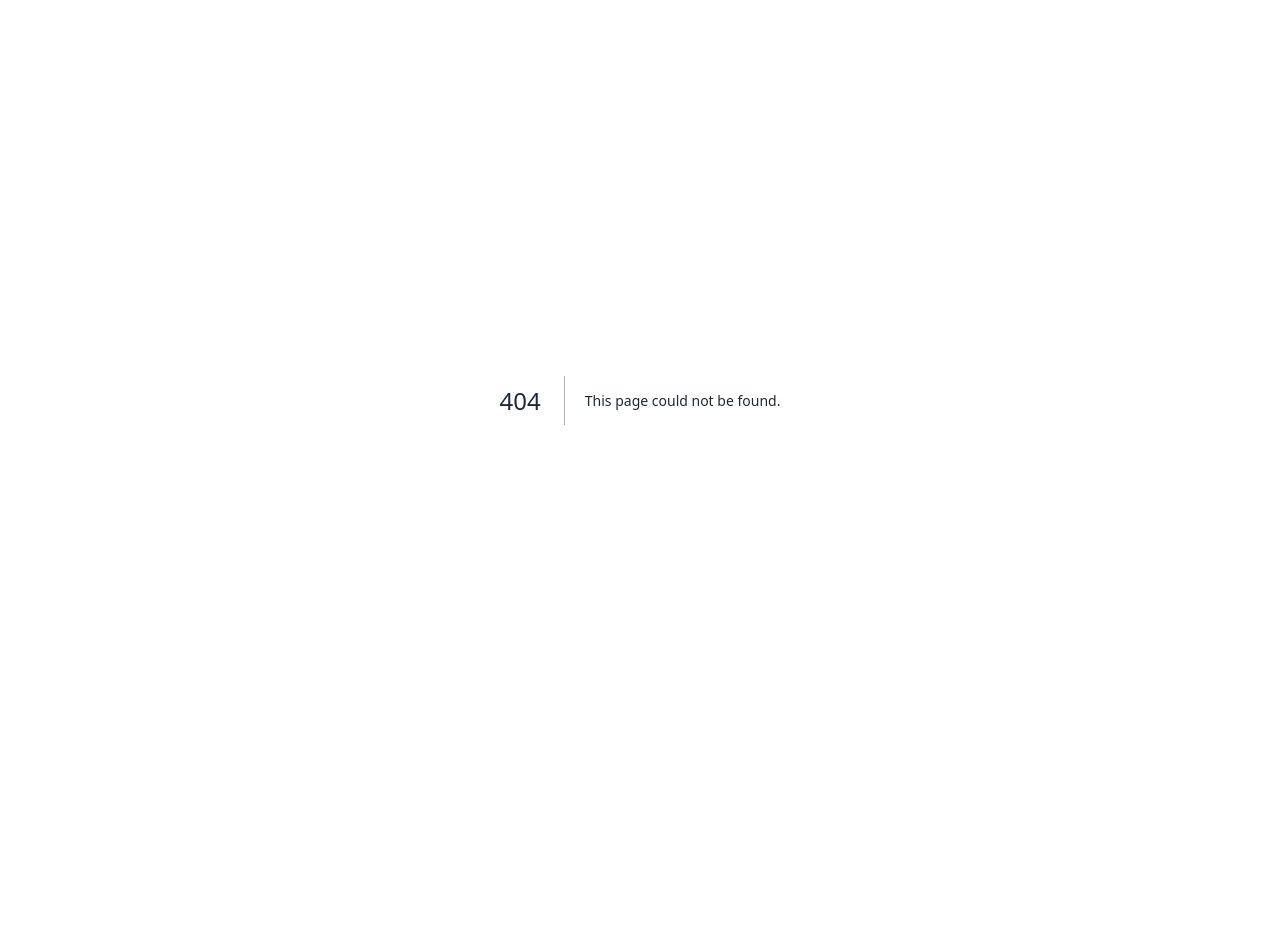
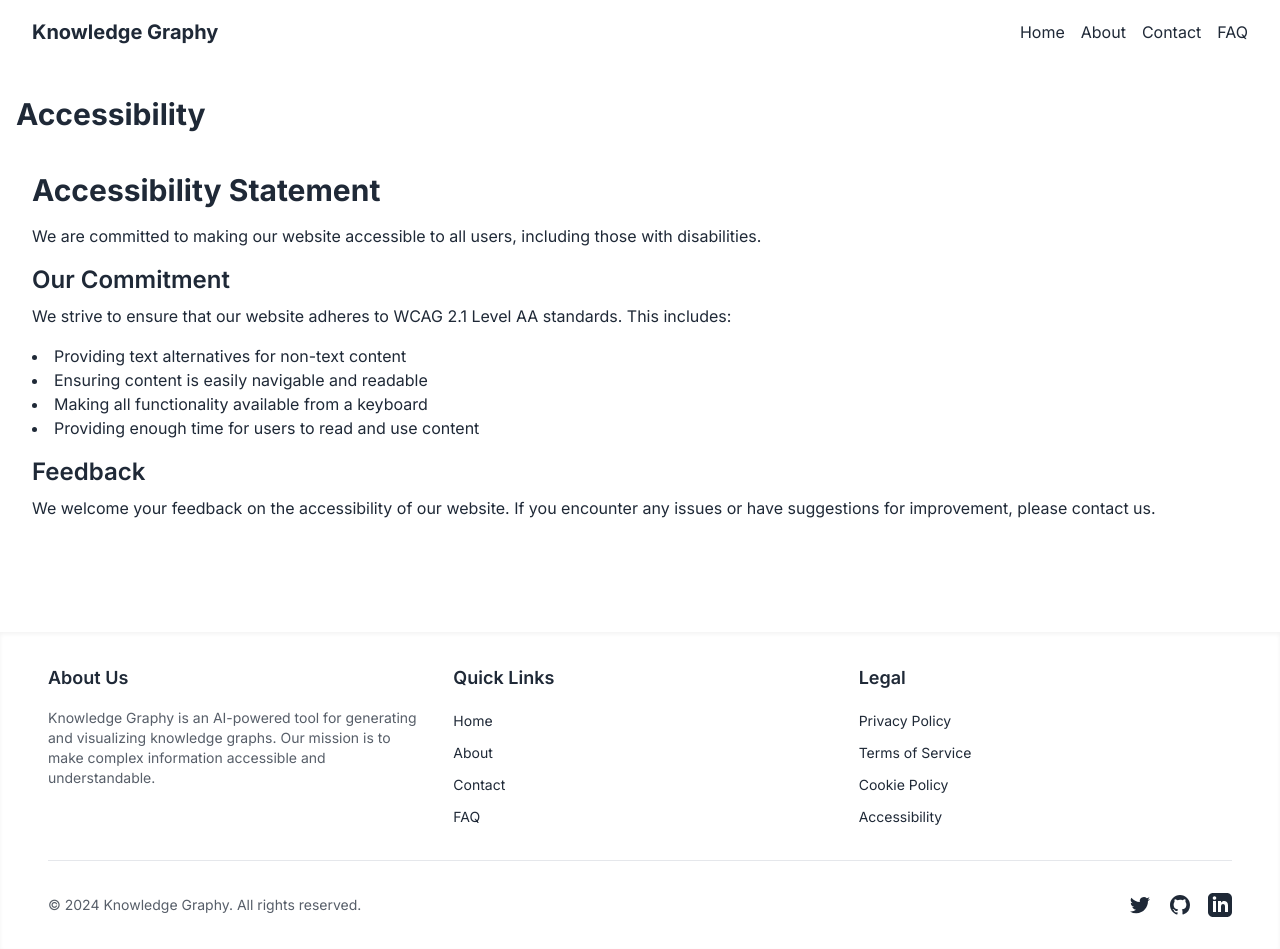
Before and after one commit to othmane-zizi-pro/knowledge-graph-app, a Next.js app: page /accessibility in a window 1280 px wide. Before the commit this address had no page. Before the commit the page ends 800 px from the top, so only its background shows below. Built offline with nearby package versions, Linux system fonts and the light colour scheme.

Commit message:
Add files via upload

```diff
--- /dev/null
+++ b/src/app/accessibility/page.tsx
@@ -0,0 +1,13 @@
+import React from 'react';
+import Accessibility from '../components/Accessibility';
+
+const AccessibilityPage: React.FC = () => {
+  return (
+    <div className="container mx-auto px-4 py-8">
+      <h1 className="text-3xl font-bold mb-6">Accessibility</h1>
+      <Accessibility />
+    </div>
+  );
+};
+
+export default AccessibilityPage;
--- /dev/null
+++ b/src/app/components/Accessibility.tsx
@@ -0,0 +1,22 @@
+import React from 'react';
+
+const Accessibility = () => {
+  return (
+    <div className="container mx-auto p-4">
+      <h1 className="text-3xl font-bold mb-4">Accessibility Statement</h1>
+      <p className="mb-4">We are committed to making our website accessible to all users, including those with disabilities.</p>
+      <h2 className="text-2xl font-semibold mb-2">Our Commitment</h2>
+      <p className="mb-4">We strive to ensure that our website adheres to WCAG 2.1 Level AA standards. This includes:</p>
+      <ul className="list-disc list-inside mb-4">
+        <li>Providing text alternatives for non-text content</li>
+        <li>Ensuring content is easily navigable and readable</li>
+        <li>Making all functionality available from a keyboard</li>
+        <li>Providing enough time for users to read and use content</li>
+      </ul>
+      <h2 className="text-2xl font-semibold mb-2">Feedback</h2>
+      <p className="mb-4">We welcome your feedback on the accessibility of our website. If you encounter any issues or have suggestions for improvement, please contact us.</p>
+    </div>
+  );
+};
+
+export default Accessibility;
--- /dev/null
+++ b/src/app/components/CookiePolicy.tsx
@@ -0,0 +1,23 @@
+import React from 'react';
+
+const CookiePolicy = () => {
+  return (
+    <div className="container mx-auto p-4">
+      <h1 className="text-3xl font-bold mb-4">Cookie Policy</h1>
+      <p className="mb-4">This policy explains how we use cookies and similar technologies on our website.</p>
+      <h2 className="text-2xl font-semibold mb-2">What are cookies?</h2>
+      <p className="mb-4">Cookies are small text files that are placed on your device when you visit our website. They allow us to remember your preferences and improve your browsing experience.</p>
+      <h2 className="text-2xl font-semibold mb-2">How we use cookies</h2>
+      <p className="mb-4">We use cookies for various purposes, including:</p>
+      <ul className="list-disc list-inside mb-4">
+        <li>Essential cookies: These are necessary for the website to function properly.</li>
+        <li>Analytics cookies: These help us understand how visitors interact with our website.</li>
+        <li>Advertising cookies: These are used to deliver relevant ads to you.</li>
+      </ul>
+      <h2 className="text-2xl font-semibold mb-2">Managing cookies</h2>
+      <p className="mb-4">You can control and/or delete cookies as you wish. You can delete all cookies that are already on your computer and you can set most browsers to prevent them from being placed.</p>
+    </div>
+  );
+};
+
+export default CookiePolicy;
--- a/src/app/components/Footer.tsx
+++ b/src/app/components/Footer.tsx
@@ -1,3 +1,5 @@
+'use client';
+
 import React from 'react';
 import Link from 'next/link';
 
@@ -5,12 +7,12 @@ const Footer: React.FC = () => {
   const currentYear = new Date().getFullYear();
 
   return (
-    <footer className="bg-gray-100 dark:bg-gray-900 mt-12 py-8 px-4">
-      <div className="max-w-6xl mx-auto">
+    <footer className="bg-background-light dark:bg-background-dark text-foreground-light dark:text-foreground-dark mt-12 py-8 px-4 shadow-inner">
+      <div className="max-w-7xl mx-auto sm:px-6 lg:px-8">
         <div className="grid grid-cols-1 md:grid-cols-3 gap-8">
           <div>
             <h3 className="text-lg font-semibold mb-4">About Us</h3>
-            <p className="text-sm text-gray-600 dark:text-gray-400">
+            <p className="text-sm opacity-75">
               Knowledge Graphy is an AI-powered tool for generating and visualizing knowledge graphs. Our mission is to make complex information accessible and understandable.
             </p>
           </div>
@@ -18,22 +20,22 @@ const Footer: React.FC = () => {
             <h3 className="text-lg font-semibold mb-4">Quick Links</h3>
             <ul className="space-y-2">
               <li>
-                <Link href="/" className="text-sm text-blue-600 dark:text-blue-400 hover:underline">
+                <Link href="/" className="text-sm hover:text-blue-500 transition-colors">
                   Home
                 </Link>
               </li>
               <li>
-                <Link href="/about" className="text-sm text-blue-600 dark:text-blue-400 hover:underline">
+                <Link href="/about" className="text-sm hover:text-blue-500 transition-colors">
                   About
                 </Link>
               </li>
               <li>
-                <Link href="/contact" className="text-sm text-blue-600 dark:text-blue-400 hover:underline">
+                <Link href="/contact" className="text-sm hover:text-blue-500 transition-colors">
                   Contact
                 </Link>
               </li>
               <li>
-                <Link href="/faq" className="text-sm text-blue-600 dark:text-blue-400 hover:underline">
+                <Link href="/faq" className="text-sm hover:text-blue-500 transition-colors">
                   FAQ
                 </Link>
               </li>
@@ -43,22 +45,22 @@ const Footer: React.FC = () => {
             <h3 className="text-lg font-semibold mb-4">Legal</h3>
             <ul className="space-y-2">
               <li>
-                <Link href="/privacy-policy" className="text-sm text-blue-600 dark:text-blue-400 hover:underline">
+                <Link href="/privacy-policy" className="text-sm hover:text-blue-500 transition-colors">
                   Privacy Policy
                 </Link>
               </li>
               <li>
-                <Link href="/terms-of-service" className="text-sm text-blue-600 dark:text-blue-400 hover:underline">
+                <Link href="/terms-of-service" className="text-sm hover:text-blue-500 transition-colors">
                   Terms of Service
                 </Link>
               </li>
               <li>
-                <Link href="/cookie-policy" className="text-sm text-blue-600 dark:text-blue-400 hover:underline">
+                <Link href="/cookie-policy" className="text-sm hover:text-blue-500 transition-colors">
                   Cookie Policy
                 </Link>
               </li>
               <li>
-                <Link href="/accessibility" className="text-sm text-blue-600 dark:text-blue-400 hover:underline">
+                <Link href="/accessibility" className="text-sm hover:text-blue-500 transition-colors">
                   Accessibility
                 </Link>
               </li>
@@ -67,23 +69,23 @@ const Footer: React.FC = () => {
         </div>
         <div className="mt-8 pt-8 border-t border-gray-200 dark:border-gray-700">
           <div className="flex flex-col md:flex-row justify-between items-center">
-            <p className="text-sm text-gray-600 dark:text-gray-400">
+            <p className="text-sm opacity-75">
               © {currentYear} Knowledge Graphy. All rights reserved.
             </p>
             <div className="flex space-x-4 mt-4 md:mt-0">
-              <a href="https://twitter.com/knowledgegraphy" target="_blank" rel="noopener noreferrer" className="text-blue-600 dark:text-blue-400 hover:text-blue-800 dark:hover:text-blue-200">
+              <a href="https://twitter.com/knowledgegraphy" target="_blank" rel="noopener noreferrer" className="text-foreground-light dark:text-foreground-dark hover:text-blue-500 transition-colors">
                 <span className="sr-only">Twitter</span>
                 <svg className="h-6 w-6" fill="currentColor" viewBox="0 0 24 24" aria-hidden="true">
                   <path d="M8.29 20.251c7.547 0 11.675-6.253 11.675-11.675 0-.178 0-.355-.012-.53A8.348 8.348 0 0022 5.92a8.19 8.19 0 01-2.357.646 4.118 4.118 0 001.804-2.27 8.224 8.224 0 01-2.605.996 4.107 4.107 0 00-6.993 3.743 11.65 11.65 0 01-8.457-4.287 4.106 4.106 0 001.27 5.477A4.072 4.072 0 012.8 9.713v.052a4.105 4.105 0 003.292 4.022 4.095 4.095 0 01-1.853.07 4.108 4.108 0 003.834 2.85A8.233 8.233 0 012 18.407a11.616 11.616 0 006.29 1.84" />
                 </svg>
               </a>
-              <a href="https://github.com/knowledgegraphy" target="_blank" rel="noopener noreferrer" className="text-gray-600 dark:text-gray-400 hover:text-gray-800 dark:hover:text-gray-200">
+              <a href="https://github.com/knowledgegraphy" target="_blank" rel="noopener noreferrer" className="text-foreground-light dark:text-foreground-dark hover:text-gray-500 transition-colors">
                 <span className="sr-only">GitHub</span>
                 <svg className="h-6 w-6" fill="currentColor" viewBox="0 0 24 24" aria-hidden="true">
                   <path fillRule="evenodd" d="M12 2C6.477 2 2 6.484 2 12.017c0 4.425 2.865 8.18 6.839 9.504.5.092.682-.217.682-.483 0-.237-.008-.868-.013-1.703-2.782.605-3.369-1.343-3.369-1.343-.454-1.158-1.11-1.466-1.11-1.466-.908-.62.069-.608.069-.608 1.003.07 1.531 1.032 1.531 1.032.892 1.53 2.341 1.088 2.91.832.092-.647.35-1.088.636-1.338-2.22-.253-4.555-1.113-4.555-4.951 0-1.093.39-1.988 1.029-2.688-.103-.253-.446-1.272.098-2.65 0 0 .84-.27 2.75 1.026A9.564 9.564 0 0112 6.844c.85.004 1.705.115 2.504.337 1.909-1.296 2.747-1.027 2.747-1.027.546 1.379.202 2.398.1 2.651.64.7 1.028 1.595 1.028 2.688 0 3.848-2.339 4.695-4.566 4.943.359.309.678.92.678 1.855 0 1.338-.012 2.419-.012 2.747 0 .268.18.58.688.482A10.019 10.019 0 0022 12.017C22 6.484 17.522 2 12 2z" clipRule="evenodd" />
                 </svg>
               </a>
-              <a href="https://www.linkedin.com/company/knowledgegraphy" target="_blank" rel="noopener noreferrer" className="text-blue-600 dark:text-blue-400 hover:text-blue-800 dark:hover:text-blue-200">
+              <a href="https://www.linkedin.com/company/knowledgegraphy" target="_blank" rel="noopener noreferrer" className="text-foreground-light dark:text-foreground-dark hover:text-blue-500 transition-colors">
                 <span className="sr-only">LinkedIn</span>
                 <svg className="h-6 w-6" fill="currentColor" viewBox="0 0 24 24" aria-hidden="true">
                   <path fillRule="evenodd" d="M19 0h-14c-2.761 0-5 2.239-5 5v14c0 2.761 2.239 5 5 5h14c2.762 0 5-2.239 5-5v-14c0-2.761-2.238-5-5-5zm-11 19h-3v-11h3v11zm-1.5-12.268c-.966 0-1.75-.79-1.75-1.764s.784-1.764 1.75-1.764 1.75.79 1.75 1.764-.783 1.764-1.75 1.764zm13.5 12.268h-3v-5.604c0-3.368-4-3.113-4 0v5.604h-3v-11h3v1.765c1.396-2.586 7-2.777 7 2.476v6.759z" clipRule="evenodd" />
--- a/src/app/components/NavBar.tsx
+++ b/src/app/components/NavBar.tsx
@@ -1,64 +1,46 @@
+'use client';
+
 import React, { useState, useEffect } from 'react';
 import Link from 'next/link';
 
 const NavBar: React.FC = () => {
-  const [darkMode, setDarkMode] = useState(false);
-  const [isMenuOpen, setIsMenuOpen] = useState(false);
+  const [isScrolled, setIsScrolled] = useState(false);
 
   useEffect(() => {
-    if (darkMode) {
-      document.documentElement.classList.add('dark');
-    } else {
-      document.documentElement.classList.remove('dark');
-    }
-  }, [darkMode]);
+    const handleScroll = () => {
+      setIsScrolled(window.scrollY > 0);
+    };
 
-  const toggleMenu = () => {
-    setIsMenuOpen(!isMenuOpen);
-  };
+    window.addEventListener('scroll', handleScroll);
+
+    return () => {
+      window.removeEventListener('scroll', handleScroll);
+    };
+  }, []);
 
   return (
-    <nav className="bg-white dark:bg-gray-900 fixed w-full z-20 top-0 left-0 border-b border-gray-200 dark:border-gray-600">
-      <div className="max-w-screen-xl flex flex-wrap items-center justify-between mx-auto p-4">
-        <Link href="/" className="flex items-center">
-          <span className="self-center text-2xl font-semibold whitespace-nowrap dark:text-white">Knowledge Graphy</span>
-        </Link>
-        <div className="flex md:order-2">
-          <button
-            onClick={() => setDarkMode(!darkMode)}
-            className="p-2 text-gray-500 rounded-lg hover:bg-gray-100 focus:outline-none focus:ring-2 focus:ring-gray-200 dark:text-gray-400 dark:hover:bg-gray-700 dark:focus:ring-gray-600 mr-2"
-            aria-label={darkMode ? "Switch to light mode" : "Switch to dark mode"}
-          >
-            {darkMode ? '☀️' : '🌙'}
-          </button>
-          <button
-            onClick={toggleMenu}
-            type="button"
-            className="inline-flex items-center p-2 w-10 h-10 justify-center text-sm text-gray-500 rounded-lg md:hidden hover:bg-gray-100 focus:outline-none focus:ring-2 focus:ring-gray-200 dark:text-gray-400 dark:hover:bg-gray-700 dark:focus:ring-gray-600"
-            aria-controls="navbar-sticky"
-            aria-expanded={isMenuOpen}
-          >
-            <span className="sr-only">Open main menu</span>
-            <svg className="w-5 h-5" aria-hidden="true" xmlns="http://www.w3.org/2000/svg" fill="none" viewBox="0 0 17 14">
-              <path stroke="currentColor" strokeLinecap="round" strokeLinejoin="round" strokeWidth="2" d="M1 1h15M1 7h15M1 13h15"/>
-            </svg>
-          </button>
-        </div>
-        <div className={`items-center justify-between w-full md:flex md:w-auto md:order-1 ${isMenuOpen ? '' : 'hidden'}`} id="navbar-sticky">
-          <ul className="flex flex-col p-4 md:p-0 mt-4 font-medium border border-gray-100 rounded-lg bg-gray-50 md:flex-row md:space-x-8 md:mt-0 md:border-0 md:bg-white dark:bg-gray-800 md:dark:bg-gray-900 dark:border-gray-700">
-            <li>
-              <Link href="/" className="block py-2 pl-3 pr-4 text-white bg-blue-700 rounded md:bg-transparent md:text-blue-700 md:p-0 md:dark:text-blue-500" aria-current="page">Home</Link>
-            </li>
-            <li>
-              <Link href="/about" className="block py-2 pl-3 pr-4 text-gray-900 rounded hover:bg-gray-100 md:hover:bg-transparent md:hover:text-blue-700 md:p-0 md:dark:hover:text-blue-500 dark:text-white dark:hover:bg-gray-700 dark:hover:text-white md:dark:hover:bg-transparent dark:border-gray-700">About</Link>
-            </li>
-            <li>
-              <Link href="/features" className="block py-2 pl-3 pr-4 text-gray-900 rounded hover:bg-gray-100 md:hover:bg-transparent md:hover:text-blue-700 md:p-0 md:dark:hover:text-blue-500 dark:text-white dark:hover:bg-gray-700 dark:hover:text-white md:dark:hover:bg-transparent dark:border-gray-700">Features</Link>
-            </li>
-            <li>
-              <Link href="/contact" className="block py-2 pl-3 pr-4 text-gray-900 rounded hover:bg-gray-100 md:hover:bg-transparent md:hover:text-blue-700 md:p-0 md:dark:hover:text-blue-500 dark:text-white dark:hover:bg-gray-700 dark:hover:text-white md:dark:hover:bg-transparent dark:border-gray-700">Contact</Link>
-            </li>
-          </ul>
+    <nav className={`fixed top-0 left-0 right-0 z-50 transition-all duration-300 ${
+      isScrolled ? 'bg-background-light dark:bg-background-dark shadow-md' : 'bg-transparent'
+    }`}>
+      <div className="max-w-7xl mx-auto px-4 sm:px-6 lg:px-8">
+        <div className="flex justify-between items-center h-16">
+          <Link href="/" className="text-xl font-bold text-foreground-light dark:text-foreground-dark">
+            Knowledge Graphy
+          </Link>
+          <div className="flex space-x-4">
+            <Link href="/" className="text-foreground-light dark:text-foreground-dark hover:text-blue-500 transition-colors">
+              Home
+            </Link>
+            <Link href="/about" className="text-foreground-light dark:text-foreground-dark hover:text-blue-500 transition-colors">
+              About
+            </Link>
+            <Link href="/contact" className="text-foreground-light dark:text-foreground-dark hover:text-blue-500 transition-colors">
+              Contact
+            </Link>
+            <Link href="/faq" className="text-foreground-light dark:text-foreground-dark hover:text-blue-500 transition-colors">
+              FAQ
+            </Link>
+          </div>
         </div>
       </div>
     </nav>
--- /dev/null
+++ b/src/app/components/PrivacyPolicy.tsx
@@ -0,0 +1,19 @@
+import React from 'react';
+
+const PrivacyPolicy = () => {
+  return (
+    <div className="container mx-auto p-4">
+      <h1 className="text-3xl font-bold mb-4">Privacy Policy</h1>
+      <p className="mb-4">This privacy policy outlines how we collect, use, and protect your personal information.</p>
+      <h2 className="text-2xl font-semibold mb-2">Information We Collect</h2>
+      <p className="mb-4">We collect information that you provide directly to us, such as when you create an account, make a purchase, or contact us for support.</p>
+      <h2 className="text-2xl font-semibold mb-2">How We Use Your Information</h2>
+      <p className="mb-4">We use the information we collect to provide, maintain, and improve our services, to process your transactions, and to communicate with you.</p>
+      <h2 className="text-2xl font-semibold mb-2">Data Security</h2>
+      <p className="mb-4">We implement appropriate technical and organizational measures to protect the security of your personal information.</p>
+      {/* Add more sections as needed */}
+    </div>
+  );
+};
+
+export default PrivacyPolicy;
--- /dev/null
+++ b/src/app/components/TermsOfService.tsx
@@ -0,0 +1,19 @@
+import React from 'react';
+
+const TermsOfService = () => {
+  return (
+    <div className="container mx-auto p-4">
+      <h1 className="text-3xl font-bold mb-4">Terms of Service</h1>
+      <p className="mb-4">By using our website, you agree to the following terms and conditions.</p>
+      <h2 className="text-2xl font-semibold mb-2">1. Acceptance of Terms</h2>
+      <p className="mb-4">By accessing and using this website, you accept and agree to be bound by the terms and provision of this agreement.</p>
+      <h2 className="text-2xl font-semibold mb-2">2. Use License</h2>
+      <p className="mb-4">Permission is granted to temporarily download one copy of the materials on our website for personal, non-commercial transitory viewing only.</p>
+      <h2 className="text-2xl font-semibold mb-2">3. Disclaimer</h2>
+      <p className="mb-4">The materials on our website are provided on an 'as is' basis. We make no warranties, expressed or implied, and hereby disclaim and negate all other warranties including, without limitation, implied warranties or conditions of merchantability, fitness for a particular purpose, or non-infringement of intellectual property or other violation of rights.</p>
+      {/* Add more sections as needed */}
+    </div>
+  );
+};
+
+export default TermsOfService;
--- /dev/null
+++ b/src/app/cookie-policy/page.tsx
@@ -0,0 +1,13 @@
+import React from 'react';
+import CookiePolicy from '../components/CookiePolicy';
+
+const CookiePolicyPage: React.FC = () => {
+  return (
+    <div className="container mx-auto px-4 py-8">
+      <h1 className="text-3xl font-bold mb-6">Cookie Policy</h1>
+      <CookiePolicy />
+    </div>
+  );
+};
+
+export default CookiePolicyPage;
--- a/src/app/layout.tsx
+++ b/src/app/layout.tsx
@@ -1,6 +1,8 @@
 import type { Metadata } from "next";
 import { Inter } from 'next/font/google';
 import "./globals.css";
+import NavBar from './components/NavBar';
+import Footer from './components/Footer';
 
 const inter = Inter({
   subsets: ['latin'],
@@ -19,8 +21,12 @@ export default function RootLayout({
 }>) {
   return (
     <html lang="en" className={`${inter.variable}`}>
-      <body className="font-sans antialiased min-h-screen bg-background-light text-foreground-light dark:bg-background-dark dark:text-foreground-dark">
-        {children}
+      <body className="font-sans antialiased min-h-screen bg-background-light text-foreground-light dark:bg-background-dark dark:text-foreground-dark flex flex-col">
+        <NavBar />
+        <main className="flex-grow pt-16">
+          {children}
+        </main>
+        <Footer />
       </body>
     </html>
   );
--- a/src/app/page.tsx
+++ b/src/app/page.tsx
@@ -3,8 +3,6 @@
 import { useState } from 'react';
 import InputForm from './components/InputForm';
 import GraphComponent from './components/GraphComponent';
-import NavBar from './components/NavBar';
-import Footer from './components/Footer';
 
 interface Node {
   id: string;
@@ -24,11 +22,8 @@ export default function Home() {
   };
 
   return (
-    <div className="flex flex-col min-h-screen">
-      <NavBar />
     <main className="flex-grow bg-gradient-to-br from-blue-50 to-indigo-100 dark:from-gray-900 dark:to-indigo-900">
       <div className="container mx-auto px-4 py-12">
-          <br></br><br></br>
         <h1 className="text-4xl font-bold text-center mb-8 text-gray-800 dark:text-white">
           Your Knowledge Graph Generator
         </h1>
@@ -40,7 +35,5 @@ export default function Home() {
         </div>
       </div>
     </main>
-      <Footer />
-    </div>
   );
 }
--- /dev/null
+++ b/src/app/privacy-policy/page.tsx
@@ -0,0 +1,13 @@
+import React from 'react';
+import PrivacyPolicy from '../components/PrivacyPolicy';
+
+const PrivacyPolicyPage: React.FC = () => {
+  return (
+    <div className="container mx-auto px-4 py-8">
+      <h1 className="text-3xl font-bold mb-6">Privacy Policy</h1>
+      <PrivacyPolicy />
+    </div>
+  );
+};
+
+export default PrivacyPolicyPage;
--- /dev/null
+++ b/src/app/terms-of-service/page.tsx
@@ -0,0 +1,13 @@
+import React from 'react';
+import TermsOfService from '../components/TermsOfService';
+
+const TermsOfServicePage: React.FC = () => {
+  return (
+    <div className="container mx-auto px-4 py-8">
+      <h1 className="text-3xl font-bold mb-6">Terms of Service</h1>
+      <TermsOfService />
+    </div>
+  );
+};
+
+export default TermsOfServicePage;
```
Lines whose indentation alone changed are shown as unchanged.
